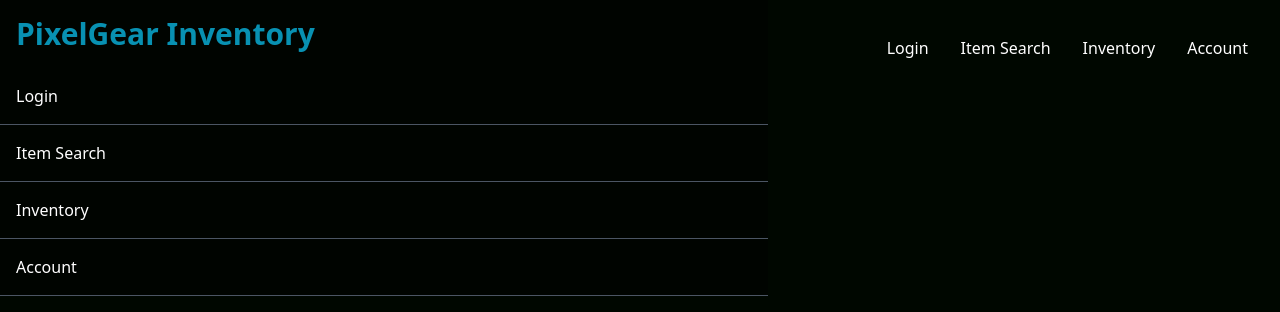
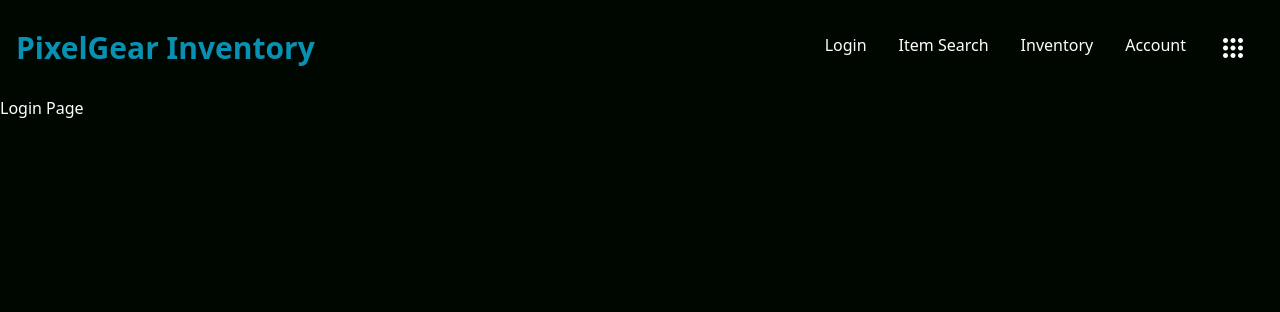
Before and after one commit to Bradyp34/CSC-424-Project, a React (Create React App) app in the folder FrontEnd/my-app/: page /Login in a window 1280 px wide. Shown: the top 312 px of the page. Built offline with nearby package versions, Linux system fonts and the light colour scheme.

Commit message:
Added more pages and link in the Navbar

```diff
--- a/FrontEnd/my-app/package.json
+++ b/FrontEnd/my-app/package.json
@@ -9,6 +9,7 @@
     "react": "^18.2.0",
     "react-dom": "^18.2.0",
     "react-icons": "^5.0.1",
+    "react-router-dom": "^6.22.3",
     "react-scripts": "5.0.1",
     "web-vitals": "^2.1.4"
   },
--- a/FrontEnd/my-app/src/App.jsx
+++ b/FrontEnd/my-app/src/App.jsx
@@ -5,6 +5,7 @@ function App() {
   return (
     <div className="App">
       <Navbar></Navbar>
+      <div className='text-white'>Main Page</div>
     </div>
   );
 }
--- a/FrontEnd/my-app/src/Components/Login.jsx
+++ /dev/null
@@ -1,13 +0,0 @@
-import React, { Component } from 'react'
-
-class Login extends Component {
-  render() {
-    return (
-      <div>
-
-      </div>
-    )
-  }
-}
-
-export default Login
--- a/FrontEnd/my-app/src/Components/Navbar.jsx
+++ b/FrontEnd/my-app/src/Components/Navbar.jsx
@@ -2,7 +2,7 @@ import React, {useState} from 'react'
 import { CgMenuGridO, CgClose } from 'react-icons/cg'
 
 const Navbar = () => {
-  const [nav, setNav] = useState(false)
+  const [nav, setNav] = useState(true)
 
   const handleNav = () => {
     setNav(!nav)
@@ -21,17 +21,19 @@ const Navbar = () => {
       text-3xl
       font-bold
        text-cyan-600
-       '>PixelGear Inventory</h1>
+       '><a href="/">PixelGear Inventory</a></h1>
     <ul className='hidden md:flex whitespace-nowrap' >
-      <li className='p-4'><button>Login</button></li>
-      <li className='p-4'><button>Item Search</button></li>
-      <li className='p-4'><button>Inventory</button></li>
-      <li className='p-4'><button>Account</button></li>
-    </ul>
-    <div onClick={handleNav} className='block md:hidden'>
-      {!nav ? <CgClose size={20}/> : <CgMenuGridO size={20}/>}
+      <li className='p-4'><a href='/Login'>Login</a></li>
+      <li className='p-4'><a href='/ItemSearch'>Item Search</a></li>
+      <li className='p-4'><a href='/Inventory'>Inventory</a></li>
+      <li className='p-4'><a href='/Account'>Account</a></li>
+      <div onClick={handleNav} className='p-4'>
+      {!nav ? <CgClose size={30}/> : <CgMenuGridO size={30}/>}
 
     </div>
+    </ul>
+
+
     <div className={!nav ? 'fixed left-0 top-0 w-[60%] h-fullborder-r border-r-gray-900 bg-[#000400] ease-in-out duration-500' : 'fixed left-[-100%]'}>
       <h1 className='
       w-full
@@ -39,12 +41,12 @@ const Navbar = () => {
       font-bold
        text-cyan-600
        m-4
-       '>PixelGear Inventory</h1>
+       '><a href="/">PixelGear Inventory</a></h1>
       <ul>
-      <li className='p-4 border-b border-gray-600'>Login</li>
-      <li className='p-4 border-b border-gray-600'>Item Search</li>
-      <li className='p-4 border-b border-gray-600'>Inventory</li>
-      <li className='p-4 border-b border-gray-600'>Account</li>
+      <li className='p-4 border-b border-gray-600'><a href='/login'>Login</a></li>
+      <li className='p-4 border-b border-gray-600'><a href='/Inventory'>Item Search</a></li>
+      <li className='p-4 border-b border-gray-600'><a href='/ItemSearch'>Inventory</a></li>
+      <li className='p-4 border-b border-gray-600'><a href='/Account'>Account</a></li>
       </ul>
     </div>
 
--- /dev/null
+++ b/FrontEnd/my-app/src/Pages/AccountPage.jsx
@@ -0,0 +1,13 @@
+import React from 'react'
+import Navbar from '../Components/Navbar'
+
+function AccountPage() {
+  return (
+    <div>
+        <Navbar></Navbar>
+      <div className='text-white'>Account Page</div>
+    </div>
+  )
+}
+
+export default AccountPage
--- /dev/null
+++ b/FrontEnd/my-app/src/Pages/InventoryPage.jsx
@@ -0,0 +1,13 @@
+import React from 'react'
+import Navbar from '../Components/Navbar'
+
+function InventoryPage() {
+  return (
+    <div>
+      <Navbar></Navbar>
+      <div className='text-white'>Inventory Page</div>
+    </div>
+  )
+}
+
+export default InventoryPage
--- /dev/null
+++ b/FrontEnd/my-app/src/Pages/ItemSearchPage.jsx
@@ -0,0 +1,13 @@
+import React from 'react'
+import Navbar from '../Components/Navbar'
+
+function ItemSearchPage() {
+  return (
+    <div>
+      <Navbar></Navbar>
+      <div className='text-white'>Item Search Page</div>
+    </div>
+  )
+}
+
+export default ItemSearchPage
--- /dev/null
+++ b/FrontEnd/my-app/src/Pages/LoginPage.jsx
@@ -0,0 +1,13 @@
+import React from 'react'
+import Navbar from '../Components/Navbar'
+
+function LoginPage() {
+  return (
+    <div>
+      <Navbar></Navbar>
+      <div className='text-white'>Login Page</div>
+    </div>
+  )
+}
+
+export default LoginPage
--- a/FrontEnd/my-app/src/index.js
+++ b/FrontEnd/my-app/src/index.js
@@ -2,10 +2,44 @@ import React from 'react';
 import ReactDOM from 'react-dom/client';
 import './index.css';
 import App from './App';
+import LoginPage from './Pages/LoginPage';
+import ItemSearchPage from './Pages/ItemSearchPage';
+import InventoryPage from './Pages/InventoryPage';
+import AccountPage from './Pages/AccountPage';
+
+import {
+  createBrowserRouter,
+  RouterProvider,
+  Route,
+} from "react-router-dom";
+
+
+const router = createBrowserRouter([
+  {
+    path: "/",
+    element: <App/>,
+  },
+  {
+    path: "Login",
+    element: <LoginPage/>,
+  },
+  {
+    path: "ItemSearch",
+    element: <ItemSearchPage/>,
+  },
+  {
+    path: "Inventory",
+    element: <InventoryPage/>,
+  },
+  {
+    path: "Account",
+    element: <AccountPage/>,
+  },
+])
 
 const root = ReactDOM.createRoot(document.getElementById('root'));
 root.render(
-  <App />
+  <RouterProvider router={router}/>
 );
 
 // If you want to start measuring performance in your app, pass a function
```
Also changed, not shown: 1 other file (tests, documents, lock files or other folders).
